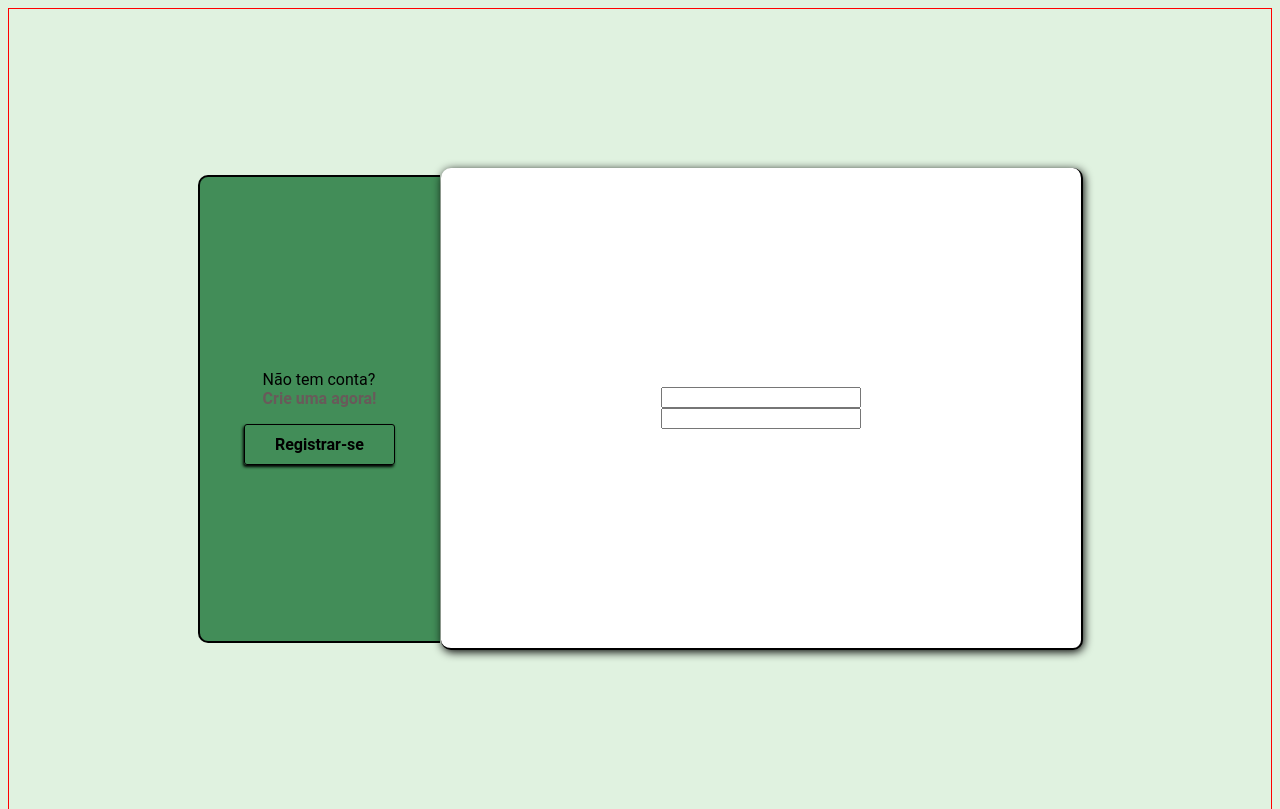
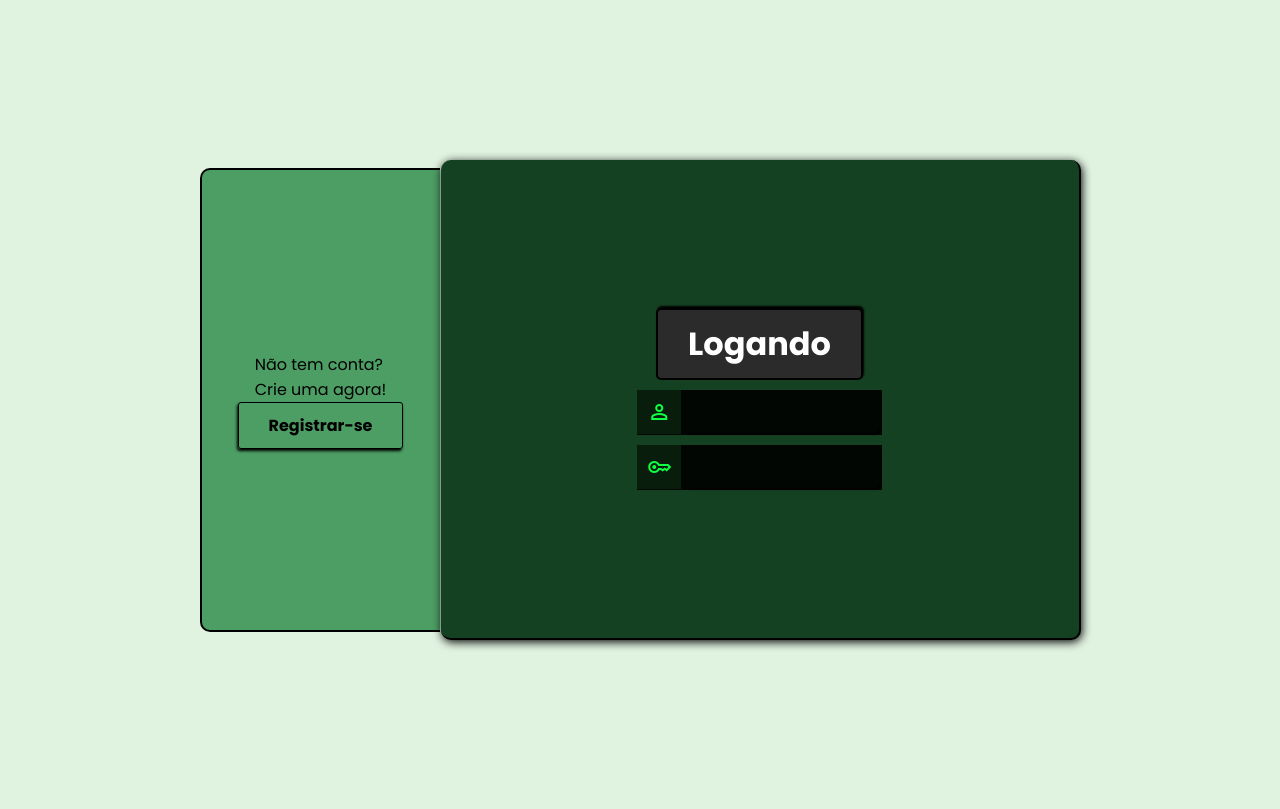
Before and after one commit to WozeZera/tela_login, a plain HTML site: page index.html in a window 1280 px wide. Shown: the top 809 px of the page. Drawn offline with nearby package versions, Linux system fonts and the light colour scheme.

Commit message:
Look this new version and compare, i'm going it ;), i really like more

```diff
--- a/index.html
+++ b/index.html
@@ -4,21 +4,37 @@
 <head>
 	<title>tela_login</title>
 	<meta charset="utf-8">
+	<link rel="preconnect" href="https://fonts.googleapis.com">
+<link rel="preconnect" href="https://fonts.gstatic.com" crossorigin>
+<link href="https://fonts.googleapis.com/css2?family=Poppins:ital,wght@0,100;0,200;0,300;0,400;0,500;0,600;0,700;0,800;0,900;1,100;1,200;1,300;1,400;1,500;1,600;1,700;1,800;1,900&display=swap" rel="stylesheet">
 	<link rel="stylesheet" href="style.css">
+	<link rel="stylesheet" href="https://fonts.googleapis.com/css2?family=Material+Symbols+Outlined:opsz,wght,FILL,GRAD@24,400,0,0" />
 
 </head>
 
 <body>
 	<div class="form">
 		<div class="box-green">
-			<p>Não tem conta? <span style="display:block; color:rgb(105, 90, 90); font-weight:bolder;";">Crie uma agora!</span></p>
+			<p>Não tem conta? <span class="phrase">Crie uma agora!</span></p>
 			<a href="https://www.google.com" target="_blank">Registrar-se</a>
 		</div>
 		<form action="">
-			<input type="text" name="" class="input-text">
+			<h1>Logando</h1>
+			<div>
+				<span class="material-symbols-outlined">
+					person
+					</span>
+				<input class="input-text">
+			</div>
 
-			<input type="password" class="input-password">
-		</form>
+			<div>
+				<span class="material-symbols-outlined">
+					key
+					</span>
+				<input type="password" class="input-password">
+			</div>
+
+			</form>
 	</div>
 
 </body>
--- a/style.css
+++ b/style.css
@@ -1,8 +1,9 @@
-@import url('https://fonts.googleapis.com/css2?family=Roboto:ital,wght@0,100;0,300;0,400;0,500;0,700;0,900;1,100;1,300;1,400;1,500;1,700;1,900&display=swap')
+
 
 *{
 	padding:0;
 	margin:0;
+	font-family:"Poppins", sans-serif;
 	box-sizing:border-box;
 }
 
@@ -12,7 +13,6 @@ body{
 }
 
 .form{
-	border:1px solid red;
 	height:100vh;
 	display:flex;
 	justify-content:center;
@@ -20,7 +20,8 @@ body{
 }
 
 .form > form {
-	background-color:white;
+	font-family:Arial, Helvetica, sans-serif;
+	background-color:rgb(20, 65, 33);
 	border-right:2px solid black;
 	box-shadow:1px 2px 10px black;
 	border-bottom:2px solid black;
@@ -33,15 +34,57 @@ body{
 	justify-content:center;
 	align-items:center;
 }
-.form > form > input{
+
+.form > form > h1{
+	background-color:rgb(43, 43, 43);
+	padding:10px 30px;
+	color:white;
+	transition:0.3s;
+	border-radius:5px;
+	border:2px black solid;
+	box-shadow:1px -2px 2px black;
+}
+
+.form > form:hover > h1{
+	background-color:white;
+	color:black;
+	transition:0.3s;
+
+}
+
+.form > form > div > input{
 	width:15vw;
+	background-color:transparent;
+	border-bottom:2px solid white;
+	padding:10px;
+	box-shadow:1px 2px 1px black;
+	margin:2px;
+	border-top-right-radius:5px;
+	border-bottom-right-radius:6px;
+	outline:none;
+	font-size:18px;
+	border:none;
+	padding-bottom:2px;
+	color:white;
+
+}
+
+.form > form > div {
+	background-color:rgba(0, 0, 0, 0.9);
+	margin-top:10px;
+}
+form > div > span{
+	padding:10px;
+	background-color:rgb(9, 29, 12);
+	color:rgb(15, 255, 67);
 }
 
 .form > .box-green{
 	transition:0.3s;
 	border-top-left-radius:10px;
 	border-bottom-left-radius:10px;
-	background-color:rgb(66, 141, 88);
+	background-color:rgb(77, 158, 100);
+
 	border-left:2px solid black;
 	border-top:2px solid black;
 	border-bottom:2px solid black;
@@ -56,8 +99,9 @@ body{
 
 .box-green:hover{
 	transition:0.3s;
-
-	background-color:rgb(22, 240, 84);
+	border-radius:5px;
+	border:2px solid black;
+	background-color:rgb(30, 175, 71);
 }
 
 
@@ -79,4 +123,16 @@ body{
 	transform:scale(1.1);
 	transition:0.3s;
 	cursor:pointer;
+	color:white;
+	background:rgba(0, 0, 0, 0.9);
 }
+
+.box-green > p > span{
+	display:block;
+}
+
+.box-green:hover > p >span.phrase{
+	color:white;
+	font-weight: bolder;
+
+}
```
